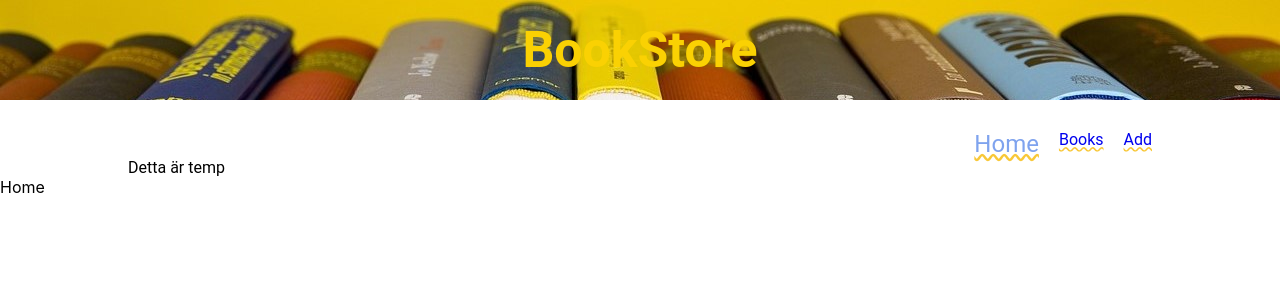
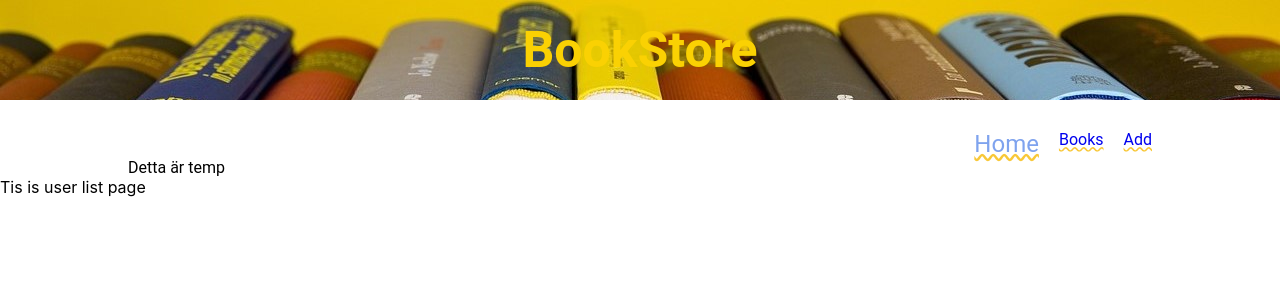
Before and after one commit to pernillamoreno/BookStore, a React (Create React App) app: page / in a window 1280 px wide. Shown: the top 300 px of the page. Built offline with nearby package versions, Linux system fonts and the light colour scheme.

Commit message:
Commit User & stuff

```diff
--- a/src/App.tsx
+++ b/src/App.tsx
@@ -1,28 +1,17 @@
 import { BrowserRouter, NavLink, Route, Routes } from "react-router-dom";
 import "./App.css";
 import SiteLayout from "./app/module/SiteLayout";
+import UserList from "./app/module/User/UserList";
+import UserForm from "./app/module/User/UserForm";
 
 function App() {
   return (
     <BrowserRouter>
       <SiteLayout />
-      {/* <nav
-        style={{
-          width: 200,
-          display: "flex",
-          justifyContent: "space-evenly",
-        }}
-      >
-        <NavLink to="/" end>
-          Home
-        </NavLink>
-        <NavLink to="/list">Books</NavLink>
-        <NavLink to="/add">Bookadd</NavLink>
-      </nav>*/}
       <Routes>
-        <Route path="/" element={<>Home</>}></Route>
+        <Route path="/" element={<UserList />}></Route>
         <Route path="/list" element={<>Books</>}></Route>
-        <Route path="/add" element={<>Bookadd</>}></Route>
+        <Route path="/add" element={<UserForm />}></Route>
       </Routes>
     </BrowserRouter>
   );
--- a/src/app/module/SiteNav.tsx
+++ b/src/app/module/SiteNav.tsx
@@ -5,17 +5,17 @@ import Style from "./SiteNavStyle.module.css";
 const SiteLayout = () => {
   const navLinks = [
     {
-      id: "Home",
+      id: "1",
       to: "/",
       value: "Home",
     },
     {
-      id: "Books",
+      id: "2",
       to: "/List",
       value: "Books",
     },
     {
-      id: "Add",
+      id: "3",
       to: "/Add",
       value: "Add",
     },
--- /dev/null
+++ b/src/app/module/User/UserForm.tsx
@@ -0,0 +1,5 @@
+const UserForm = () => {
+  return <div>Tis is user form page</div>;
+};
+
+export default UserForm;
--- /dev/null
+++ b/src/app/module/User/UserList.tsx
@@ -0,0 +1,5 @@
+const UserList = () => {
+  return <div>Tis is user list page</div>;
+};
+
+export default UserList;
```
